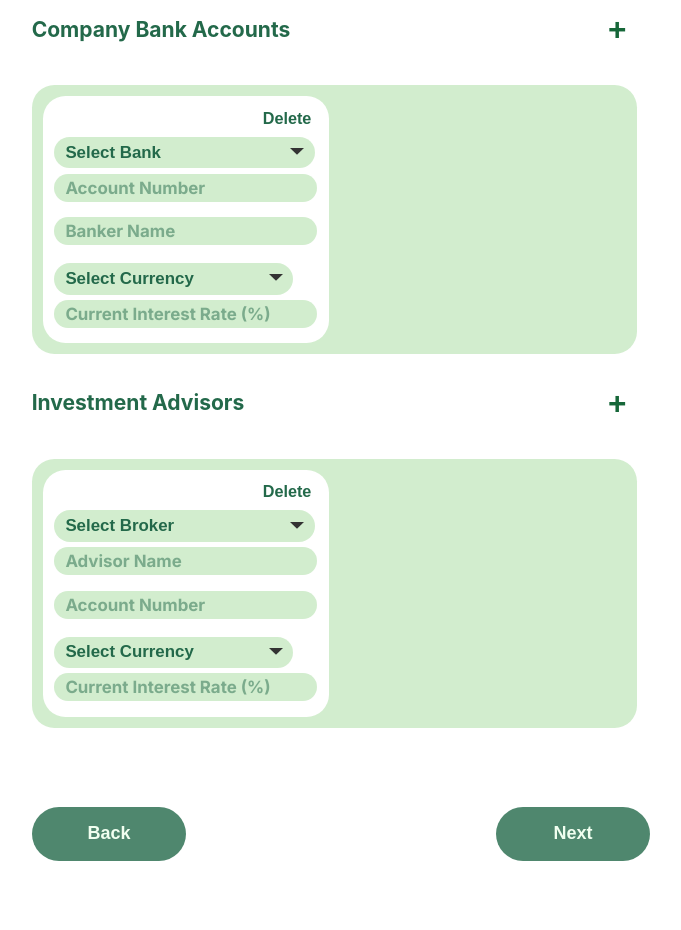
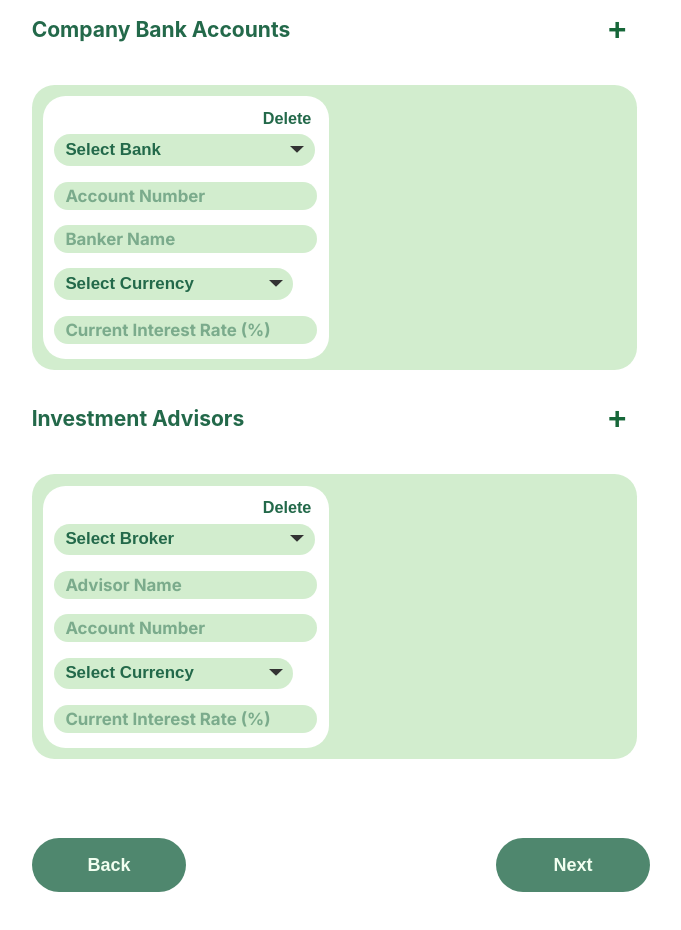
Before and after one commit to InvestMint-Dev/InvestMint-UI, a React (Create React App) app: page /#/create-account in a window 1280 px wide. Shown: the part 1660-2590 px from the top of the page, without its empty margins (523-1204 px from the left). Built offline with nearby package versions, Linux system fonts and the light colour scheme; no server answers.

Commit message:
select margin organizing

```diff
--- a/src/pages/create-account-page/create-account-page-3/create-account-page-3.css
+++ b/src/pages/create-account-page/create-account-page-3/create-account-page-3.css
@@ -53,7 +53,7 @@
     line-height: 1.5625rem;
     font-size: 0.9375rem;
     margin: 0;
-    margin-top: 0.15rem;
+    margin-bottom: 0.625rem;
     padding-left: 0.625rem;
     padding-right: 3.125rem;
     color: rgb(35, 105, 74);
@@ -89,7 +89,7 @@
     line-height: 1.25rem;
     font-size: 0.9375rem;
     margin: 0;
-    margin-bottom: 0.9375rem;
+    margin-bottom: 1.375rem;
     padding: 0;
     padding-right: 2.5rem;
 }
```
